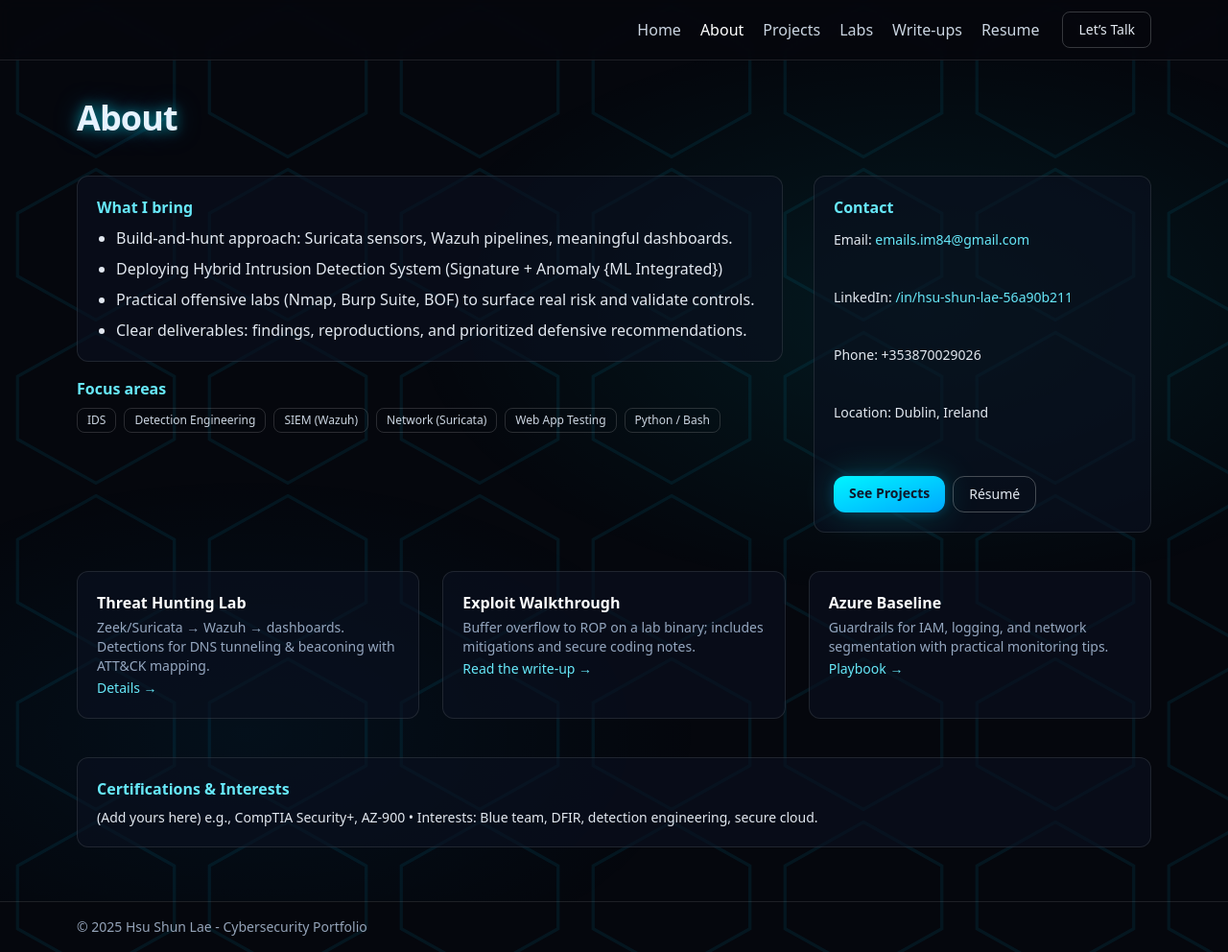
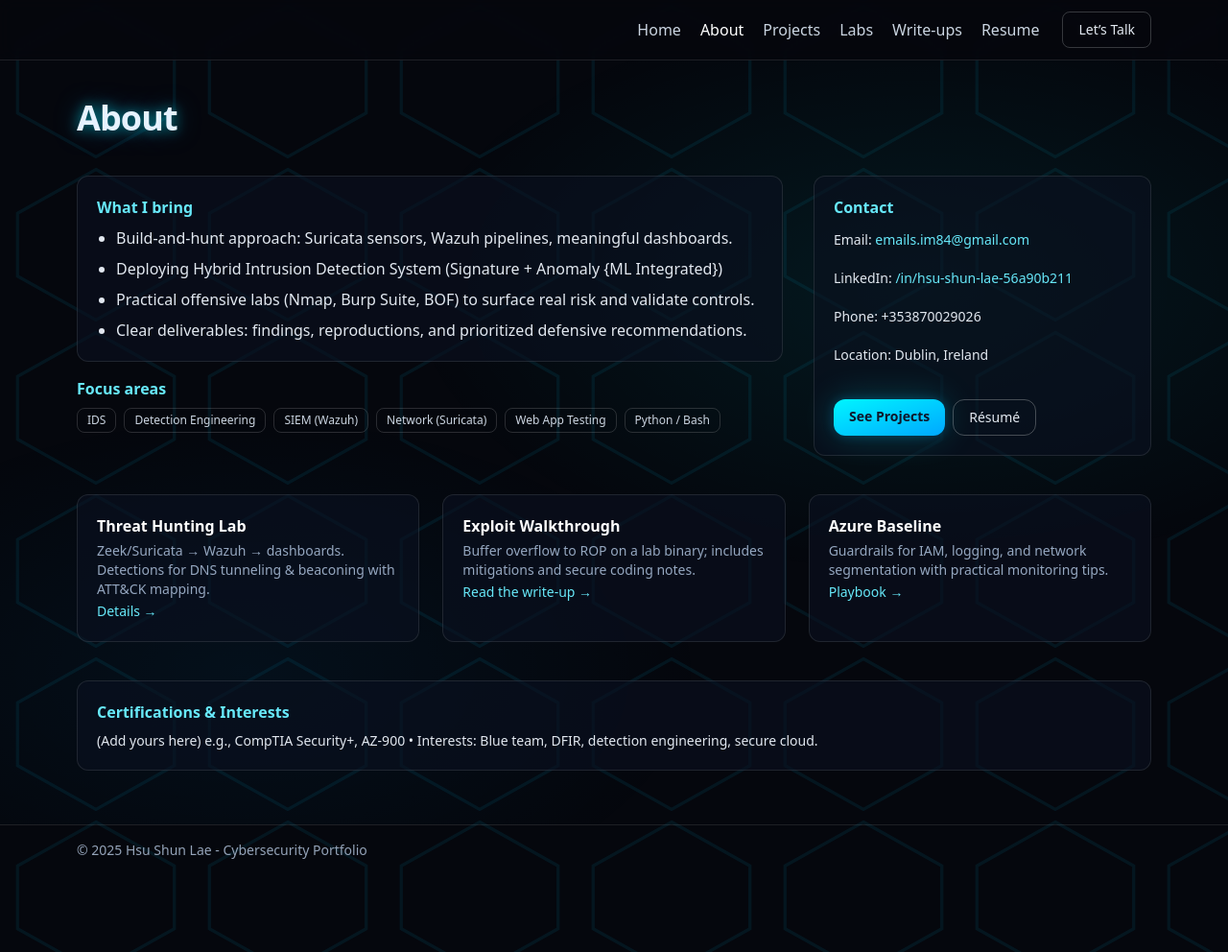
Before and after one commit to HsuShunLae/HsuShunLae.github.io, a Jekyll site: the page built from about.md, in a window 1280 px wide and 992 px high. Shown: the whole window at 96% size. Built offline with Jekyll 4.4.1, drawn with Linux system fonts in a browser that asks for light colours; nearby versions of some CDN libraries.

Commit message:
Update about.md

```diff
--- a/about.md
+++ b/about.md
@@ -38,10 +38,10 @@ permalink: /about
   <aside class="rounded-xl border border-white/10 bg-panel/60 p-5 space-y-3">
     <h3 class="text-cyan-300 font-semibold">Contact</h3>
     <p class="text-slate-200 text-sm">
-      Email: <a href="mailto:emails.im84@gmail.com" class="text-cyan-300 hover:underline">emails.im84@gmail.com</a><br/><br/><br/>
-      LinkedIn: <a href="https://www.linkedin.com/in/hsu-shun-lae-56a90b211/" class="text-cyan-300 hover:underline">/in/hsu-shun-lae-56a90b211</a><br/><br/><br/>
-      Phone: +353870029026 <br/><br/><br/>
-      Location: Dublin, Ireland<br/><br/><br/>
+      Email: <a href="mailto:emails.im84@gmail.com" class="text-cyan-300 hover:underline">emails.im84@gmail.com</a><br/><br/>
+      LinkedIn: <a href="https://www.linkedin.com/in/hsu-shun-lae-56a90b211/" class="text-cyan-300 hover:underline">/in/hsu-shun-lae-56a90b211</a><br/><br/>
+      Phone: +353870029026 <br/><br/>
+      Location: Dublin, Ireland<br/><br/>
     </p>
     <div class="flex gap-2 pt-1">
       <a href="/projects" class="rounded-xl bg-gradient-to-br from-neonCyan to-neonBlue px-4 py-2 text-sm font-semibold text-slate-900 glow">See Projects</a>
```
